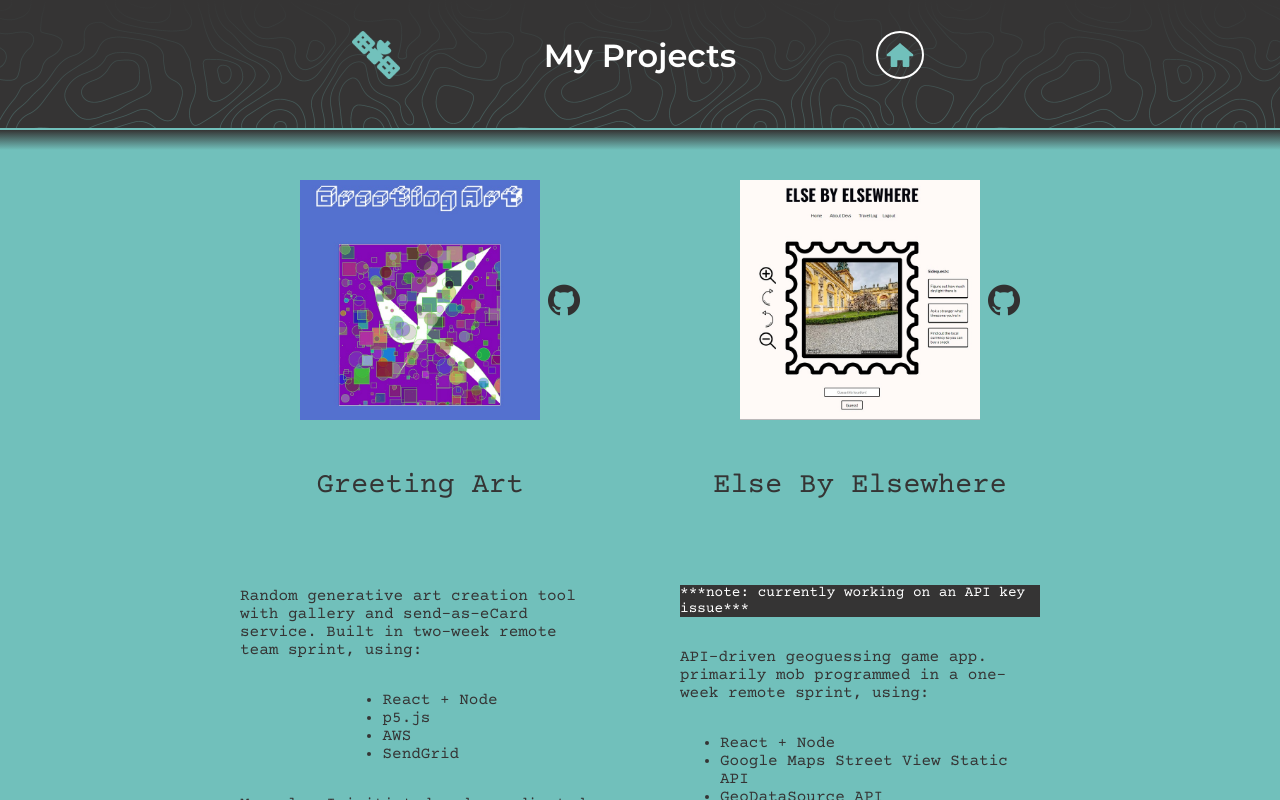
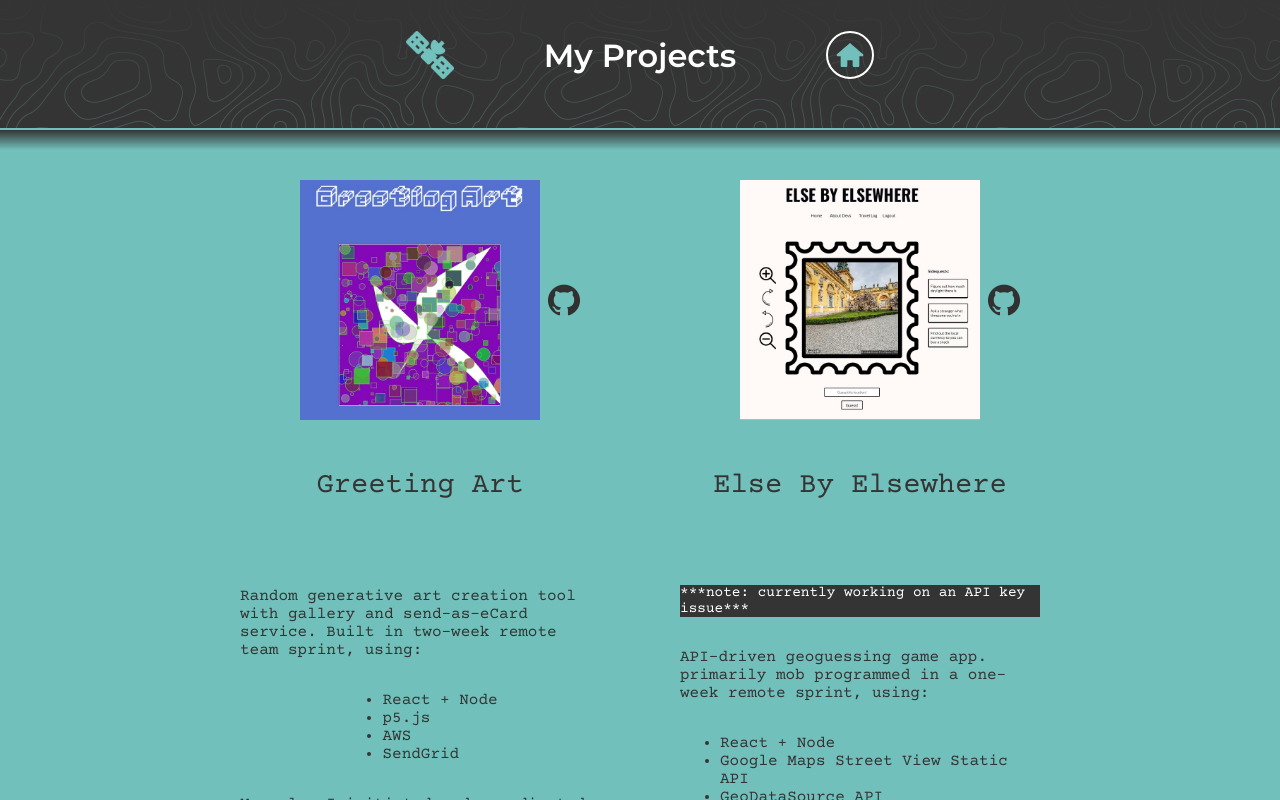
Before and after one commit to sgerpdx/pop-signpost, a Next.js app: page /projects in a window 1280 px wide. Built offline with nearby package versions, Linux system fonts and the light colour scheme; a web font is replaced by a local one.

Commit message:
header icon + image boxes resized

```diff
--- a/styles/Header.module.css
+++ b/styles/Header.module.css
@@ -5,7 +5,7 @@
   flex-direction: row;
   justify-content: flex-start;
   align-items: center;
-  width: 134px;
+  width: 80px;
   height: 80px;
   margin-left: 32px;
 }
@@ -43,7 +43,7 @@
   flex-direction: column;
   justify-content: center;
   align-items: flex-end;
-  width: 134px;
+  width: 80px;
   height: 80px;
   margin-right: 32px;
   z-index: 1;
@@ -82,8 +82,8 @@
   align-items: center;
   border: solid 1px white;
   border-radius: 30px;
-  width: 60px;
-  height: 60px;
+  /* width: 60px;
+  height: 60px; */
 }
 
 .backHomeSpan {
@@ -98,7 +98,7 @@
   padding: 6px;
   border: solid 2px white;
   border-radius: 24px;
-  margin-right: 4px;
+  /* margin-right: 4px; */
 }
 
 .homeIcon:hover {
@@ -111,8 +111,8 @@
   border: solid 2px white;
 }
 
-.backHomeIcon {
+/* .backHomeIcon {
   color: #71c0bb;
   margin-left: 0px;
   font-size: 1.2em;
-}
+} */
```
